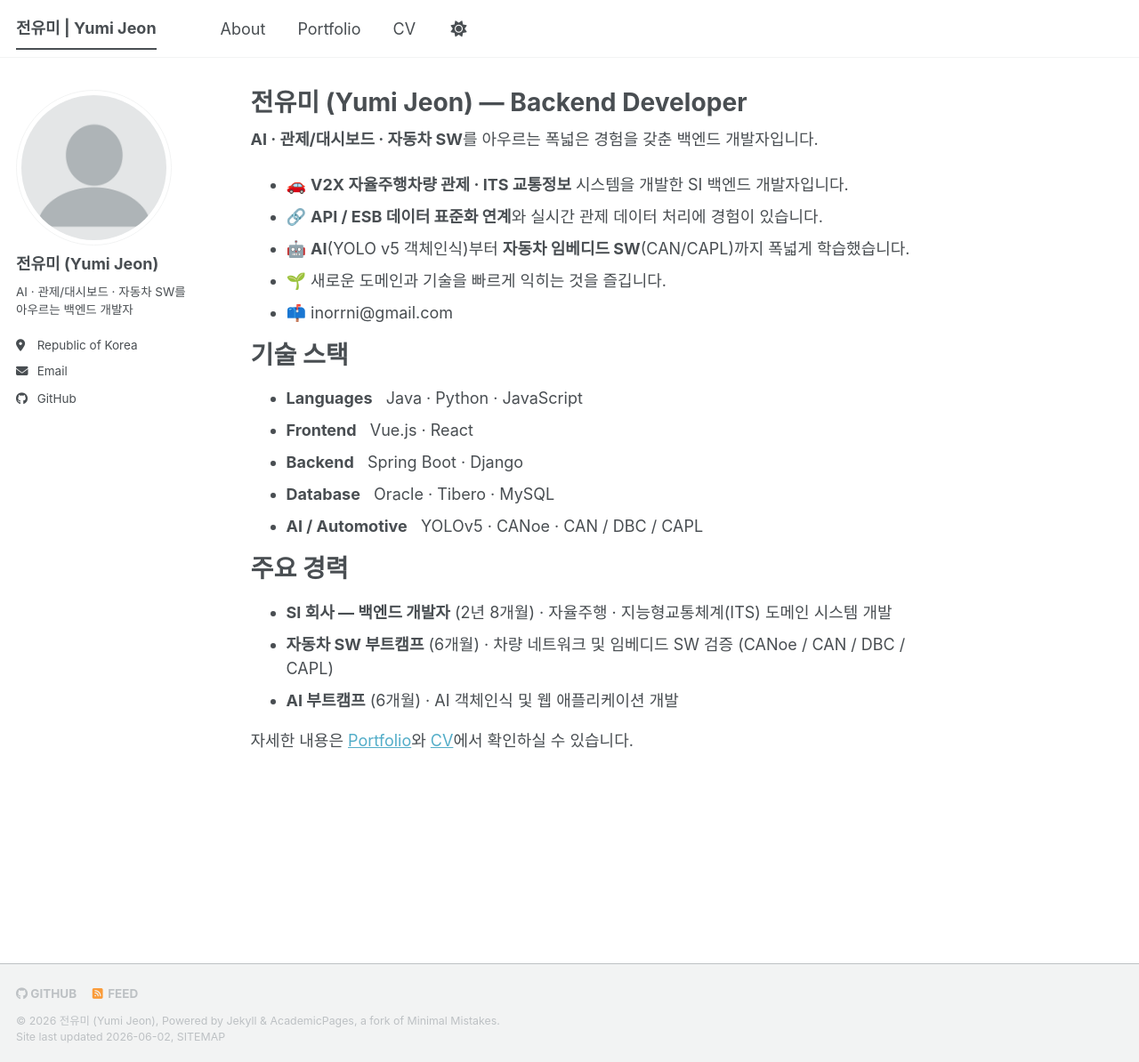
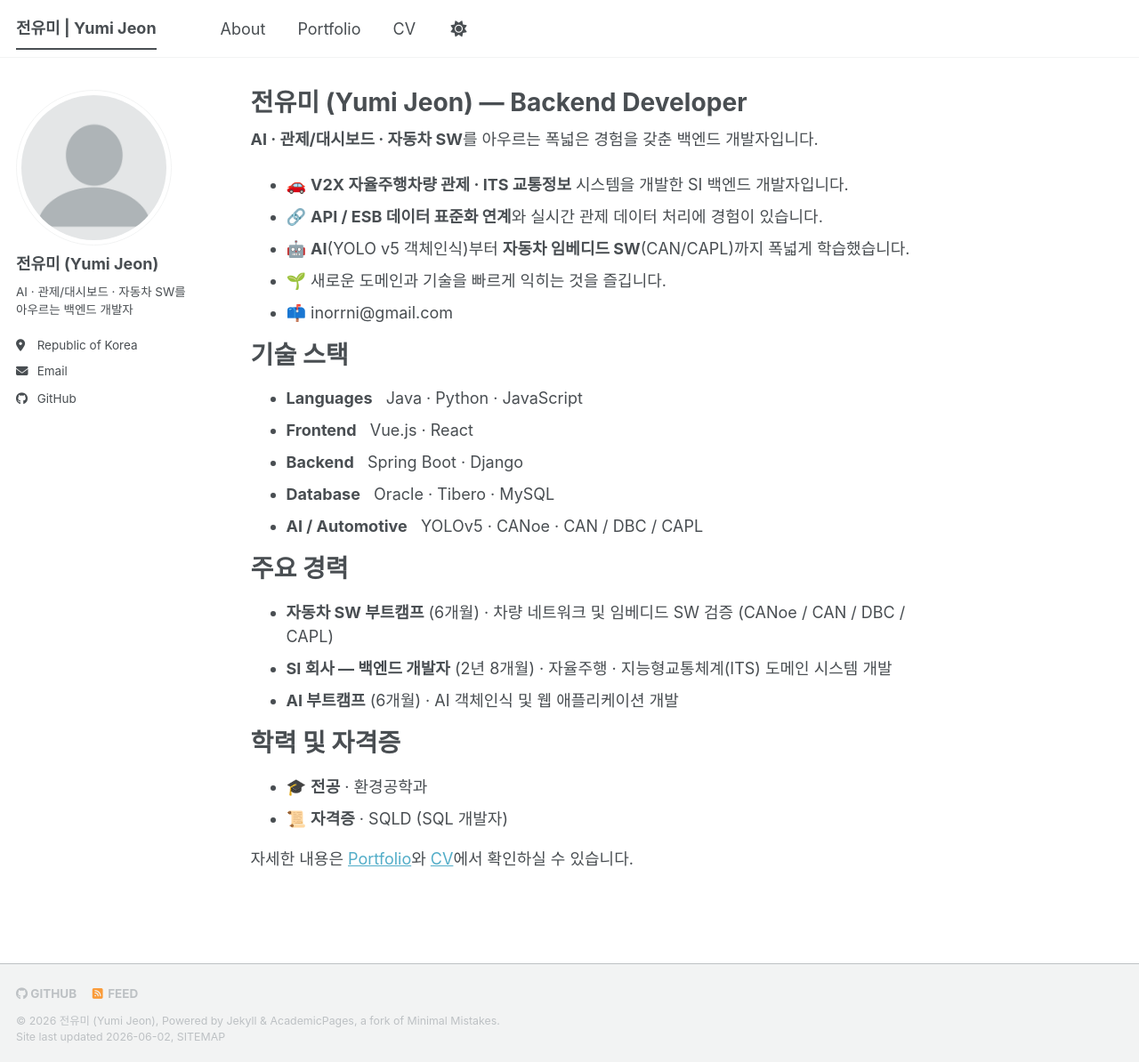
Before and after one commit to inorrni/inorrni.github.io, a Jekyll site: the page built from _pages/about.md, in a window 1280 px wide and 1194 px high. Shown: the whole window at 89% size. Built offline with Jekyll 4.4.1, drawn with Linux system fonts in a browser that asks for light colours; a script bundle is joined from its source files by our own code; library files that are not in the unit come from our copies.

Commit message:
Sync about page with profile: reorder career, add education & certs
Co-Authored-By: Claude Opus 4.8 <noreply@anthropic.com>

```diff
--- a/_pages/about.md
+++ b/_pages/about.md
@@ -25,8 +25,13 @@ redirect_from:
 
 주요 경력
 ======
+- **자동차 SW 부트캠프** (6개월) · 차량 네트워크 및 임베디드 SW 검증 (CANoe / CAN / DBC / CAPL)
 - **SI 회사 — 백엔드 개발자** (2년 8개월) · 자율주행 · 지능형교통체계(ITS) 도메인 시스템 개발
-- **자동차 SW 부트캠프** (6개월) · 차량 네트워크 및 임베디드 SW 검증 (CANoe / CAN / DBC / CAPL)
 - **AI 부트캠프** (6개월) · AI 객체인식 및 웹 애플리케이션 개발
 
+학력 및 자격증
+======
+- 🎓 **전공** · 환경공학과
+- 📜 **자격증** · SQLD (SQL 개발자)
+
 자세한 내용은 [Portfolio](/portfolio/)와 [CV](/cv/)에서 확인하실 수 있습니다.
```
